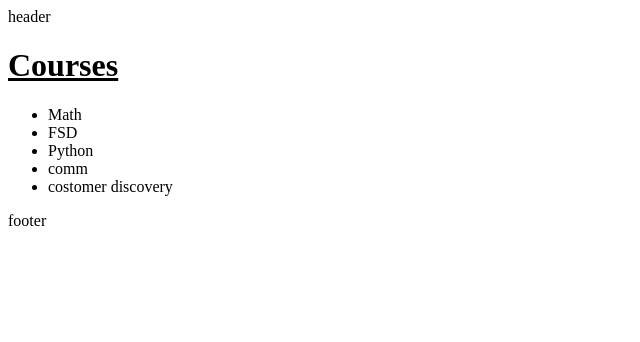
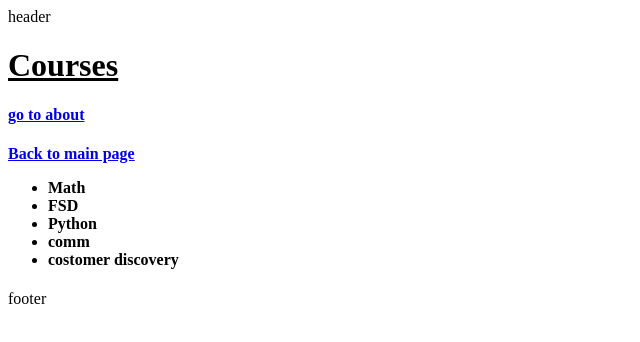
Before and after one commit to Vishesh0103/fsd_sem1, a plain HTML site: page pages/courses.html in a window 1280 px wide. Shown: the whole page, without its empty margins (0-640 px from the left). Drawn offline with Linux system fonts and the light colour scheme.

Commit message:
linking pages

```diff
--- a/pages/courses.html
+++ b/pages/courses.html
@@ -9,6 +9,9 @@
     <header>header</header>
     <main>
         <h1> <u>Courses</u></h1>
+                <h4><a href="about.html">go to about</a><br>
+        </h4>
+        <h4><a href="./../index.html">Back to main page</a><br>
     <ul>
         <li>Math</li>
         <li>FSD</li>
```
